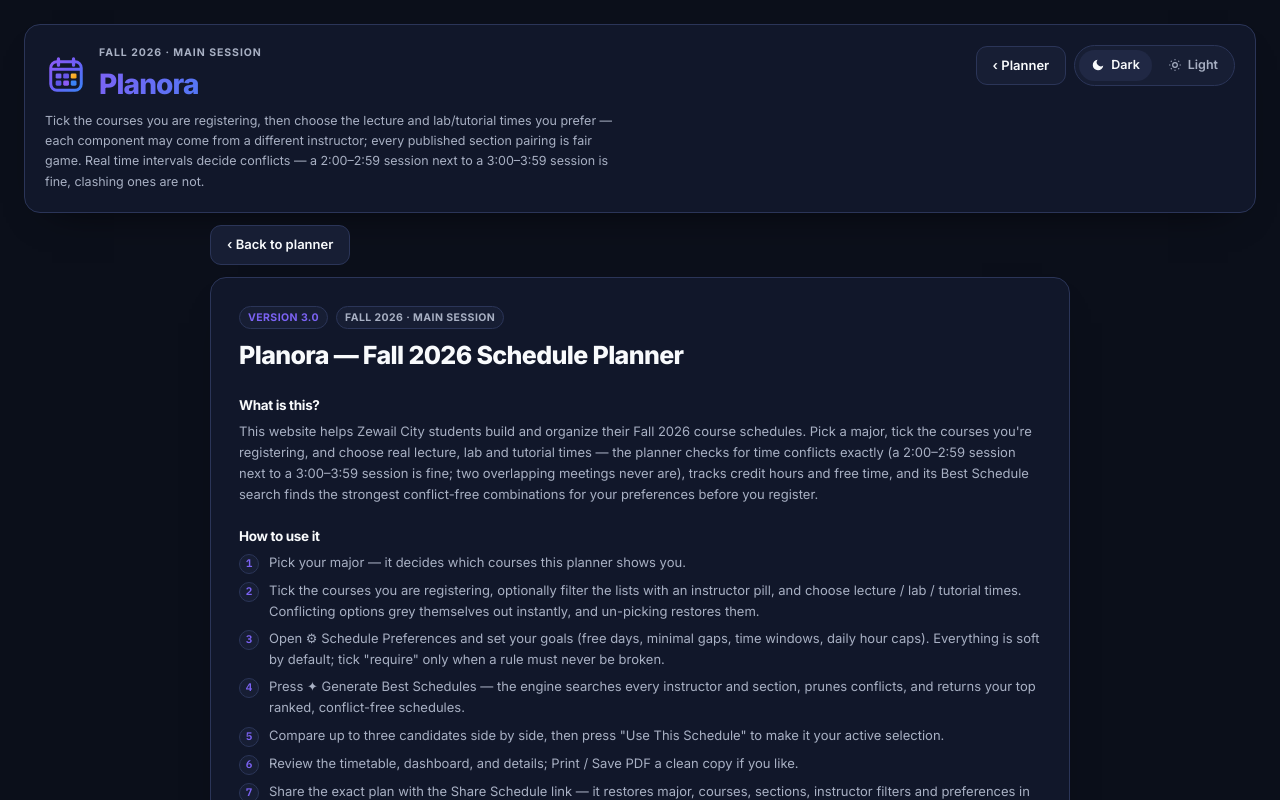
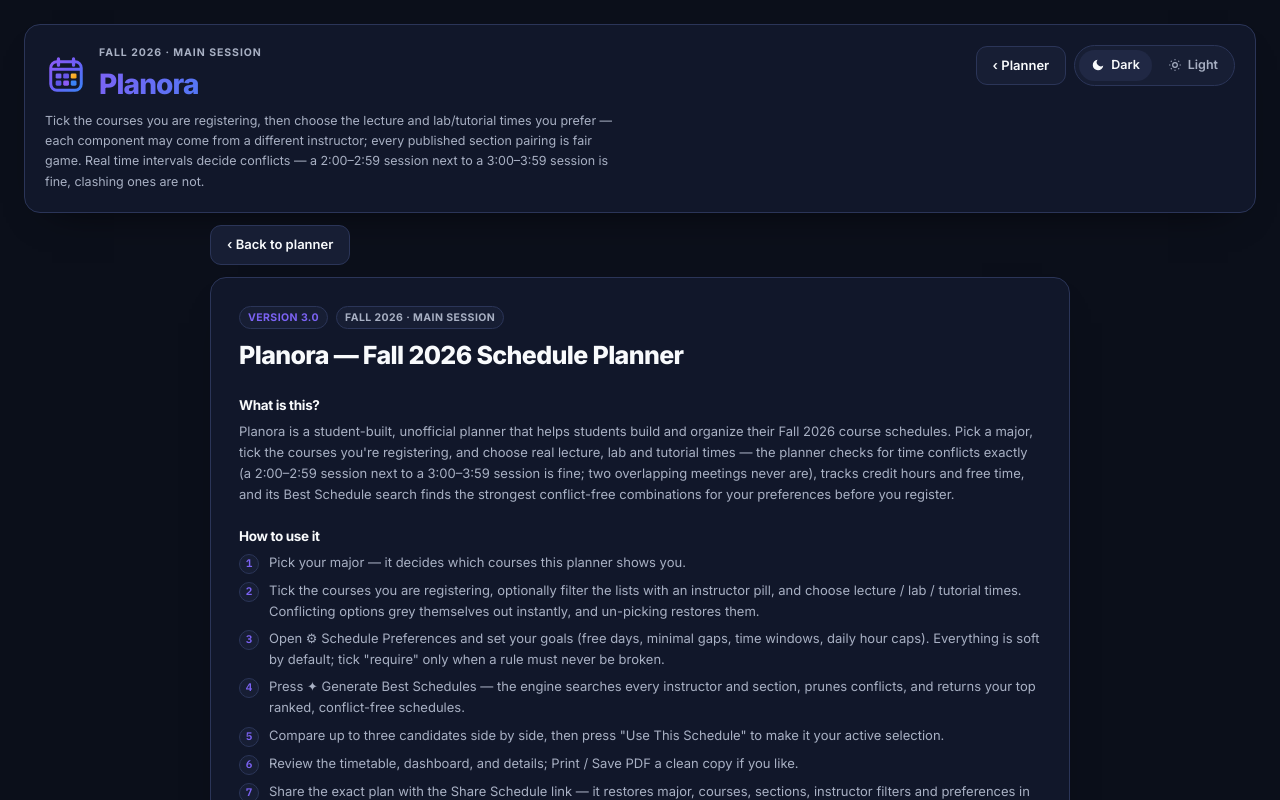
Before and after one commit to Ahmedamir21/Planora, a React (Vite) app in the folder Final_Fall_2026_ZewailCity/Templates-Final-Final-main/Zewail-City-Templates-arena-01a09711-zewail-city-templates/Final_Fall_2026_ZewailCity/Final_Fall_2026_Zewail/: page / in a window 1280 px wide. Both pictures are taken after a click on the button "ℹ️ About". Shown: the top 800 px of the page. Built offline with nearby package versions, Linux system fonts and the light colour scheme.

Commit message:
Update About page for Planora

```diff
--- a/Final_Fall_2026_ZewailCity/Templates-Final-Final-main/Zewail-City-Templates-arena-01a09711-zewail-city-templates/Final_Fall_2026_ZewailCity/Final_Fall_2026_Zewail/src/components/AboutPage.tsx
+++ b/Final_Fall_2026_ZewailCity/Templates-Final-Final-main/Zewail-City-Templates-arena-01a09711-zewail-city-templates/Final_Fall_2026_ZewailCity/Final_Fall_2026_Zewail/src/components/AboutPage.tsx
@@ -1,7 +1,7 @@
 import { COURSE_DATA_LAST_VERIFIED } from '../data/meta';
 import { CREATOR_CREDIT, PRODUCT_TITLE, SEMESTER_CONFIG, TERM_LABEL, TERM_SESSION_LABEL } from '../config/semester';
 
-const GITHUB_REPO_URL = 'https://github.com/Ahmedamir21/Fall_2026_ZewailCity';
+const GITHUB_REPO_URL = 'https://github.com/Ahmedamir21/Planora';
 
 const STEPS = [
   'Pick your major — it decides which courses this planner shows you.',
@@ -35,7 +35,7 @@ export function AboutPage({ onBack }: { onBack: () => void }) {
           <div>
             <h2 className="text-[13.5px] font-bold tracking-tight">What is this?</h2>
             <p className="mt-1.5 text-[13px] leading-relaxed" style={{ color: 'var(--muted)' }}>
-              This website helps Zewail City students build and organize their {TERM_LABEL} course schedules. Pick a
+              Planora is a student-built, unofficial planner that helps students build and organize their {TERM_LABEL} course schedules. Pick a
               major, tick the courses you're registering, and choose real lecture, lab and tutorial times — the
               planner checks for time conflicts exactly (a 2:00–2:59 session next to a 3:00–3:59 session is fine; two
               overlapping meetings never are), tracks credit hours and free time, and its Best Schedule search finds
@@ -106,8 +106,7 @@ export function AboutPage({ onBack }: { onBack: () => void }) {
             <div>
               <h2 className="text-[13.5px] font-bold tracking-tight">Version</h2>
               <p className="mt-1 text-[13px]" style={{ color: 'var(--muted)' }}>
-                Version {SEMESTER_CONFIG.version} — merged build: advanced Best-Schedule engine, live credits dashboard, instructor
-                filters, share links &amp; mobile upgrade. Built with React, Vite and Tailwind CSS.
+                Version {SEMESTER_CONFIG.version} — Planora includes Best Schedule, live credits, instructor filters, sharing, calendar export, PWA install/offline support and AI-assisted planning. Built with React, TypeScript, Vite and Tailwind CSS.
               </p>
               <p className="mt-1 text-[13px]" style={{ color: 'var(--muted)' }}>
                 {CREATOR_CREDIT}
```
